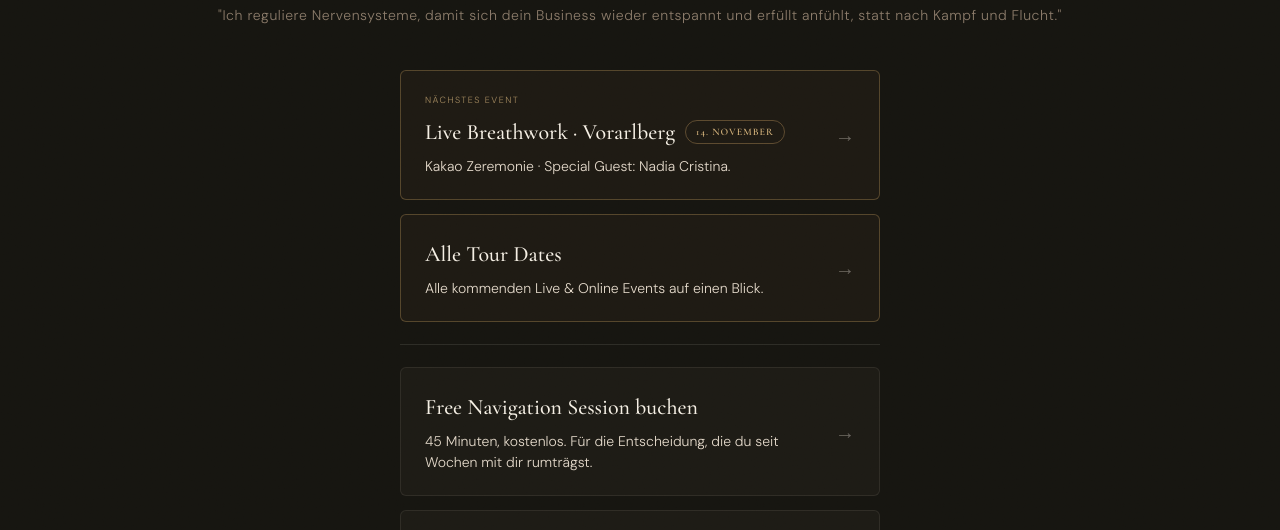
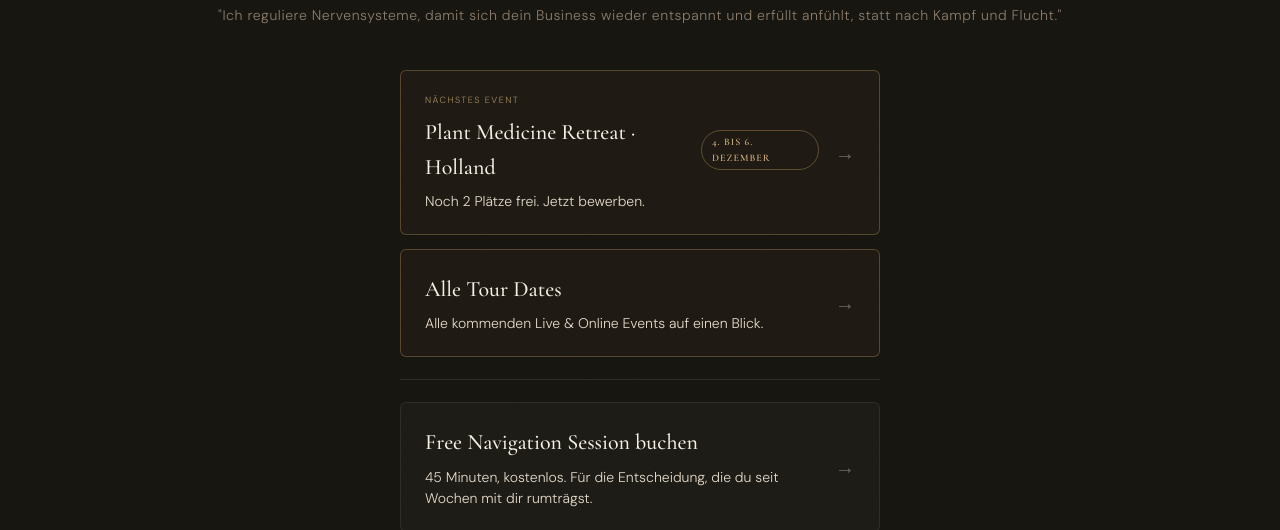
Before and after one commit to beyondhustle/robinstolberg-website, a plain HTML site: page linktree.html in a window 1280 px wide. Shown: the part 224-754 px from the top of the page. Drawn offline with nearby package versions, Linux system fonts and the light colour scheme.

Commit message:
Linktree: Vorarlberg raus, Holland Retreat als nächstes Event
Co-Authored-By: Claude Opus 5.5 <noreply@anthropic.com>
Claude-Session: https://claude.ai/code/session_01T8UkdwTfRMPbcMnk81A16h

```diff
--- a/linktree.html
+++ b/linktree.html
@@ -72,11 +72,11 @@ body::after{content:"";position:fixed;inset:0;pointer-events:none;z-index:9999;o
 <h1 class="name">Robin Stolberg</h1>
 <p class="claim" data-en="I regulate nervous systems so your business feels relaxed and fulfilling again, instead of fight or flight.">"Ich reguliere Nervensysteme, damit sich dein Business wieder entspannt und erfüllt anfühlt, statt nach Kampf und Flucht."</p>
 <div class="links">
-<a class="link-card is-event" href="https://www.b-balance.at/breath-sound-experience/" target="_blank" rel="noopener">
+<a class="link-card is-event" href="https://wa.me/message/3WI32AXRP6ZGJ1" target="_blank" rel="noopener">
 <div class="link-body">
 <p class="next-label" data-en="Next Event">Nächstes Event</p>
-<p class="link-title"><span data-en="Live Breathwork · Vorarlberg">Live Breathwork · Vorarlberg</span> <span class="badge" data-en="Nov 14">14. November</span></p>
-<p class="link-desc" data-en="Cacao ceremony · Special guest: Nadia Cristina.">Kakao Zeremonie · Special Guest: Nadia Cristina.</p>
+<p class="link-title"><span data-en="Plant Medicine Retreat · Holland">Plant Medicine Retreat · Holland</span> <span class="badge" data-en="Dec 4 to 6">4. bis 6. Dezember</span></p>
+<p class="link-desc" data-en="2 spots left. Apply now.">Noch 2 Plätze frei. Jetzt bewerben.</p>
 </div>
 <span class="link-arrow">→</span>
 </a>
```
